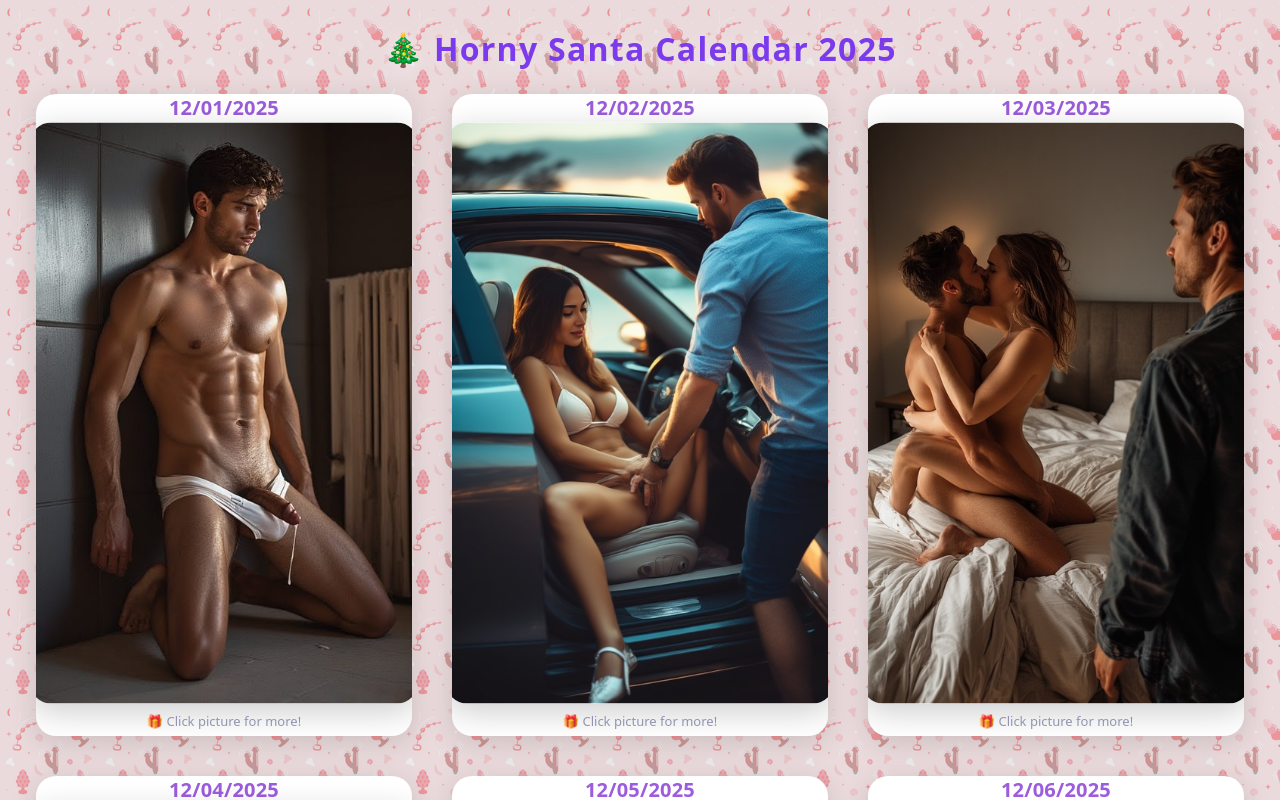
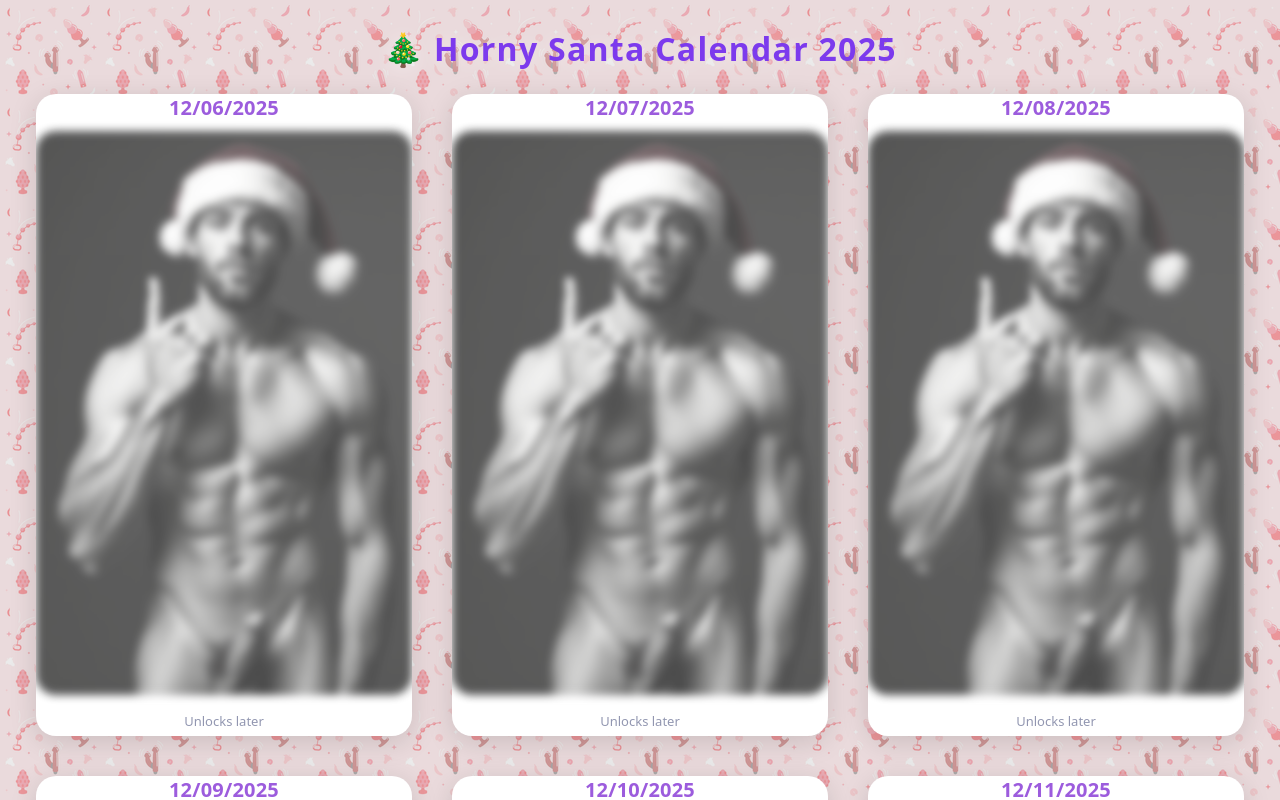
Before and after one commit to 60x134-wq/advent, a React (Vite) app: page / in a window 1280 px wide. Shown: the top 800 px of the page. Built offline with nearby package versions, Linux system fonts and the light colour scheme.

Commit message:
set start date to 06.12

```diff
--- a/src/App.jsx
+++ b/src/App.jsx
@@ -1,7 +1,7 @@
 import React, { useState } from "react";
 
 // CONFIGURATION
-const startDate = new Date("2025-12-01");
+const startDate = new Date("2025-12-06");
 //const today = new Date("2025-12-24");
 const today = new Date();
 
```
